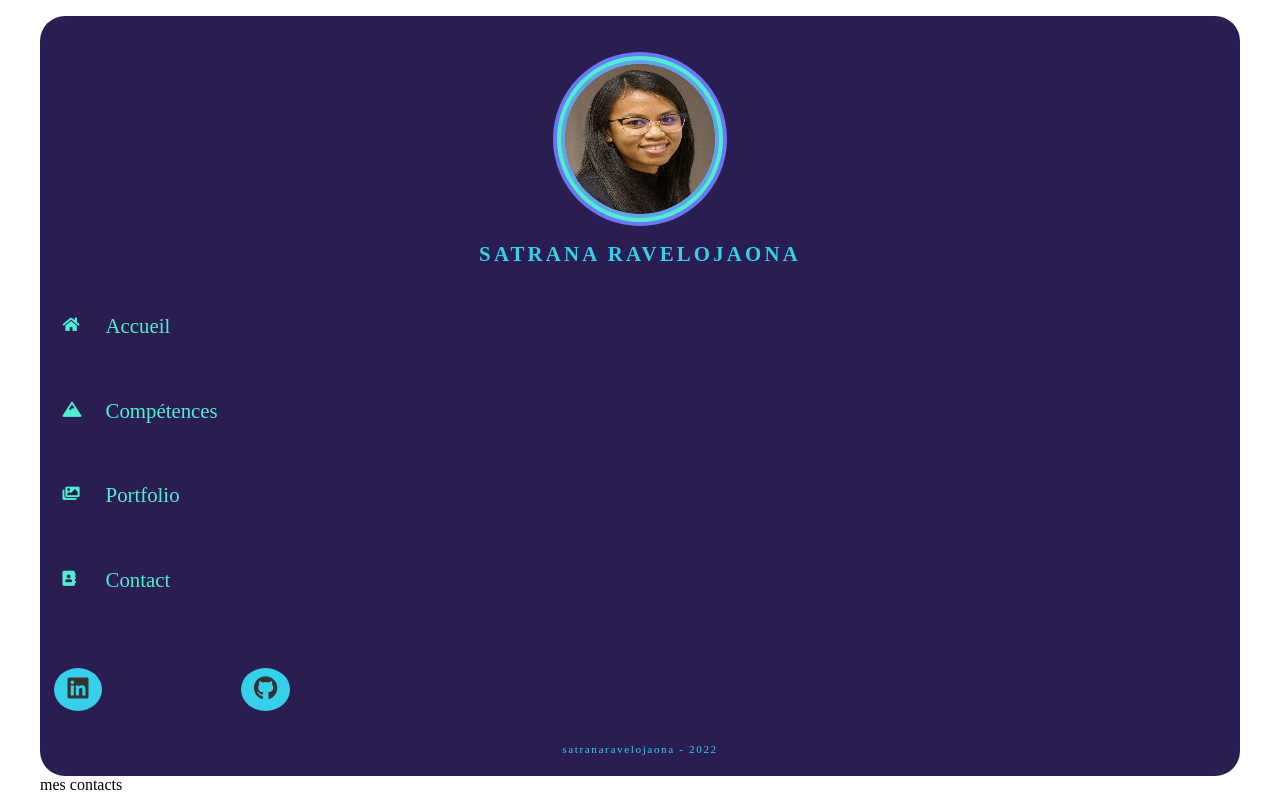
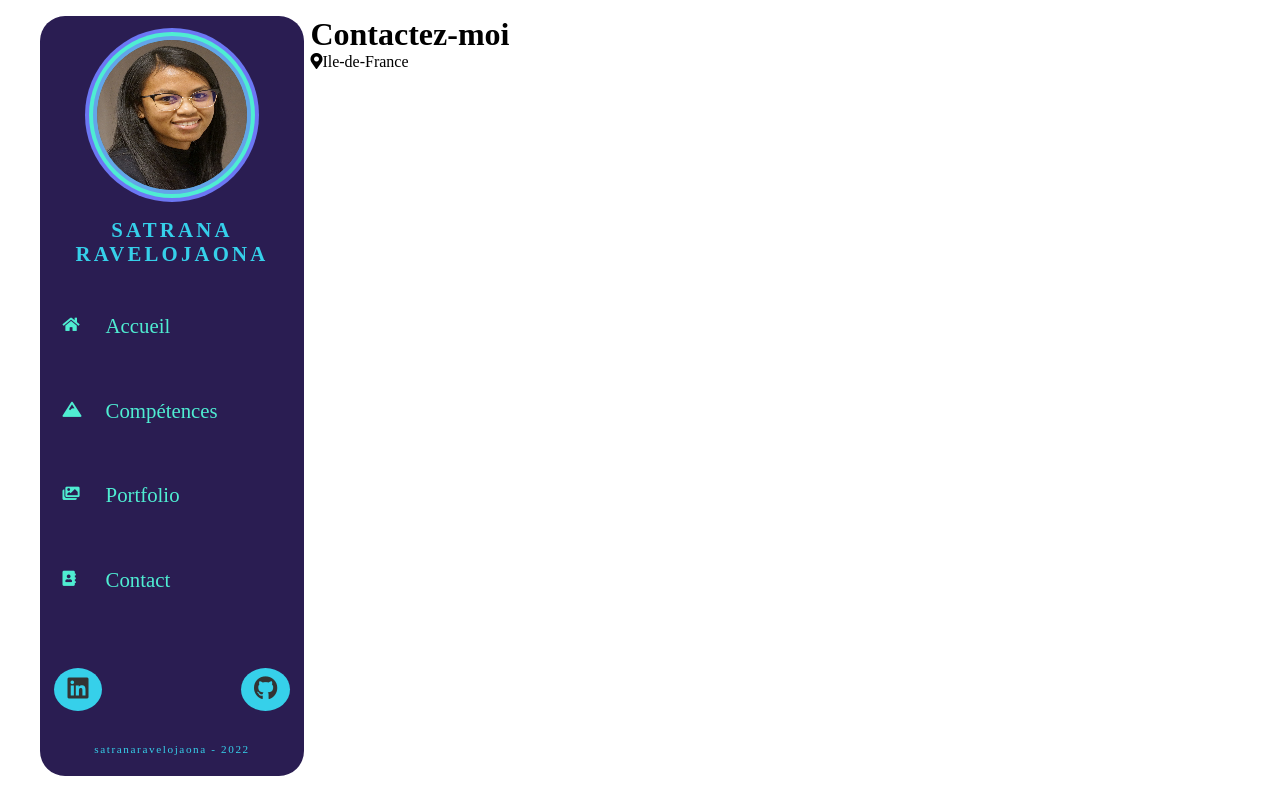
Before and after one commit to SaRvj/CV, a React (Create React App) app: page /contact in a window 1280 px wide. Built offline with nearby package versions, Linux system fonts and the light colour scheme; a web font is replaced by a local one.

Commit message:
add contact content

```diff
--- a/src/pages/Contact.js
+++ b/src/pages/Contact.js
@@ -3,9 +3,20 @@ import Navigation from "../components/Navigation";
 
 const Contact = () =>{
   return(
-    <div>
+    <div className="contact">
       <Navigation/>
-    mes contacts
+      <div className="contactContent">
+        <div className="header"></div>
+        <div className="contactBox">
+          <h1> Contactez-moi </h1>
+          <ul>
+            <li>
+              <i className="fas fa-map-marker-alt"></i>
+              <span>Ile-de-France</span>
+            </li>
+          </ul>
+        </div>
+      </div>
     </div>
   )
 };
```
